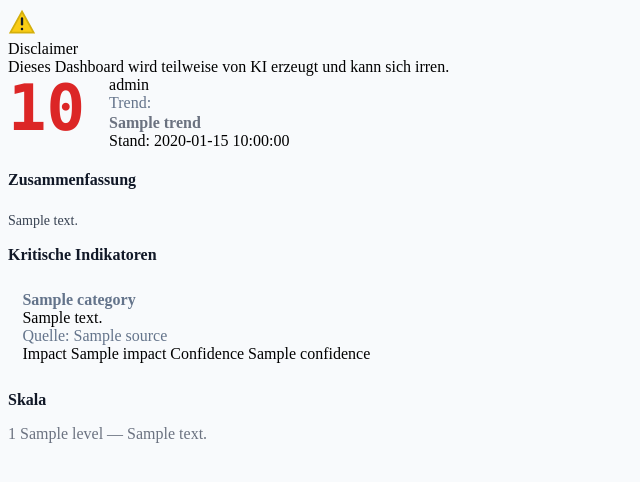
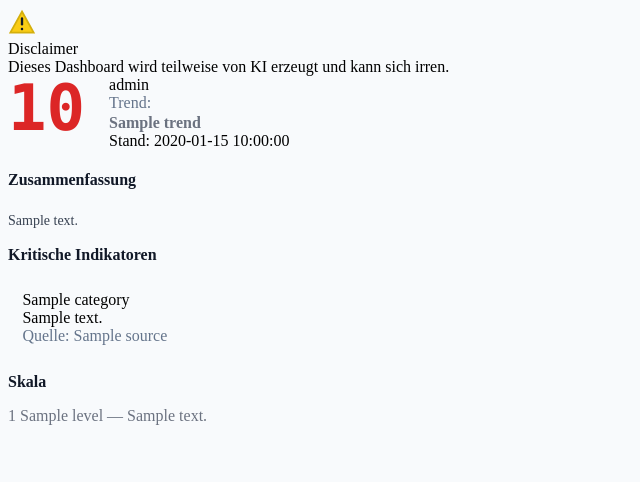
Before and after one commit to srysev/escalation-monitor, a FastAPI app: template templates/dashboard.html in a window 1280 px wide. Shown: the top 482 px of the page, without its empty margins (0-640 px from the left). Run offline with FastAPI, Linux system fonts and the light colour scheme; the template is opened without the code that fills it: most values are stand-ins (such as "Sample title", 1, 10 or a date in 2020); some libraries are stand-ins or nearby versions.

Commit message:
Refactor indicator display in dashboard; update badge styling and layout for improved readability

```diff
--- a/templates/dashboard.html
+++ b/templates/dashboard.html
@@ -38,8 +38,10 @@
       scrollbar-gutter: stable;
     }
     .list-tight .list-group-item{ padding:.7rem .9rem }
-    .list-group-item .cat{ color:var(--muted); font-weight:600 }
     .list-group-item .src{ color:var(--muted) }
+
+    /* Category Badge */
+    .list-group-item .badge{ white-space: nowrap; }
 
     /* Skala als Text: jede Stufe = eigene Zeile */
     .scale-text p{ margin:.35rem 0; color: #6b7280; font-weight: 500; }
@@ -126,19 +128,11 @@
             {% if report and report.escalation_result and report.escalation_result.escalation_score and report.escalation_result.escalation_score.critical_indicators %}
               {% for indicator in report.escalation_result.escalation_score.critical_indicators %}
               <div class="list-group-item">
-                <div class="cat">{{ indicator.category }}</div>
-                <div class="mt-1">{{ indicator.description }}</div>
+                <div class="text-end mb-2">
+                  <span class="badge bg-secondary-lt">{{ indicator.category }}</span>
+                </div>
+                <div>{{ indicator.description }}</div>
                 <div class="small src mt-1">Quelle: {{ indicator.source }}</div>
-                <div class="mt-2">
-                  {% if indicator.impact >= 7 %}
-                    <span class="badge bg-red-lt me-1">Impact {{ indicator.impact }}</span>
-                  {% elif indicator.impact >= 5 %}
-                    <span class="badge bg-yellow-lt me-1">Impact {{ indicator.impact }}</span>
-                  {% else %}
-                    <span class="badge bg-green-lt me-1">Impact {{ indicator.impact }}</span>
-                  {% endif %}
-                  <span class="badge bg-secondary-lt">Confidence {{ indicator.confidence }}</span>
-                </div>
               </div>
               {% endfor %}
             {% else %}
```
